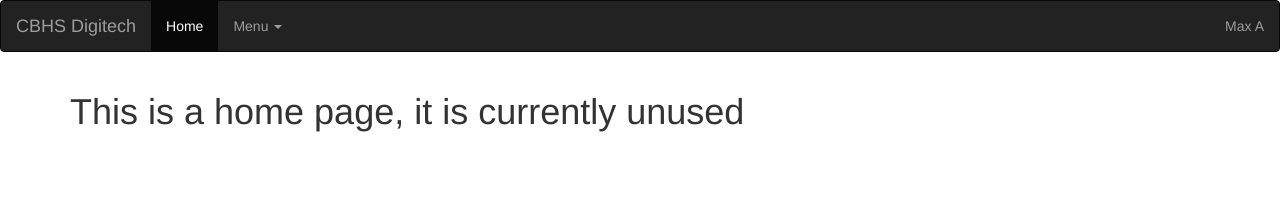
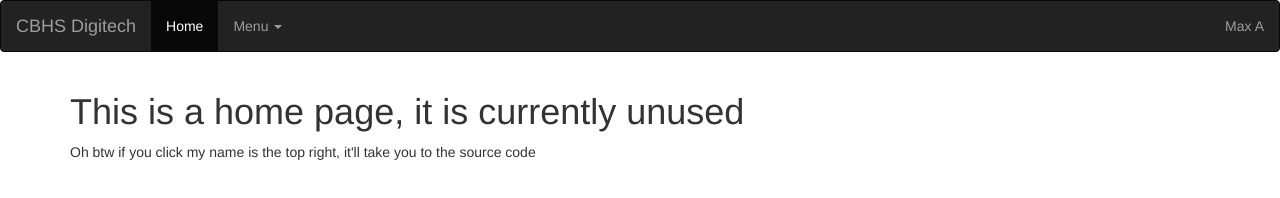
Before and after one commit to abbottmh19/abbottmh19.github.io, a plain HTML site: page index.html in a window 1280 px wide. Drawn offline with nearby package versions, Linux system fonts and the light colour scheme.

Commit message:
Added quick nite

```diff
--- a/index.html
+++ b/index.html
@@ -38,6 +38,7 @@
     </nav>
     <div class="container">
         <h1>This is a home page, it is currently unused</h1>
+        <p>Oh btw if you click my name is the top right, it'll take you to the source code</p>
     </div>
 </body>
 </html>
```
